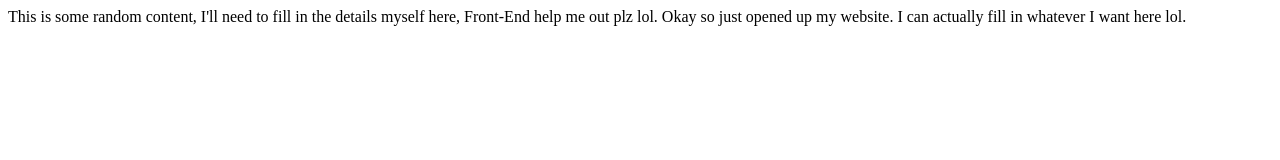
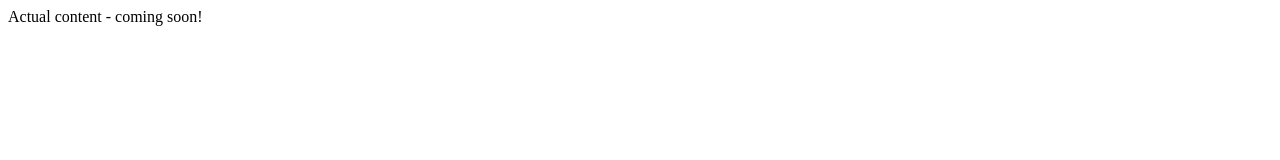
Before and after one commit to Prahlad-K/Prahlad-K.github.io, a plain HTML site: page index.html in a window 1280 px wide. Drawn offline with Linux system fonts and the light colour scheme.

Commit message:
Update index.html

```diff
--- a/index.html
+++ b/index.html
@@ -4,8 +4,7 @@
         <title> My first webpage!</title>
     </head>
     <body>
-        <div>This is some random content, I'll need to fill in the details myself here, Front-End help me out plz lol.
-            Okay so just opened up my website. I can actually fill in whatever I want here lol.
+        <div>Actual content - coming soon!
         </div>
     </body>
 </html>
```
